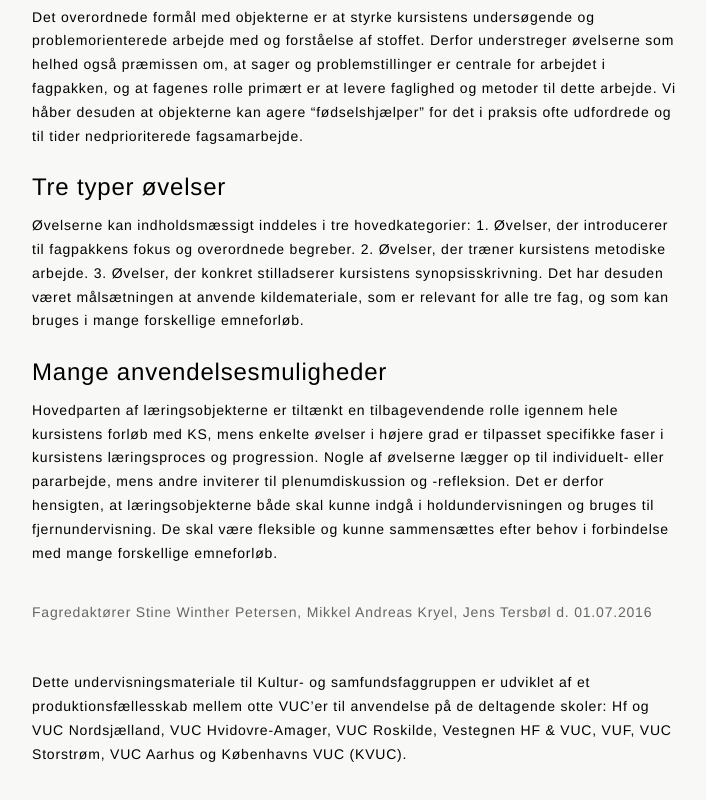
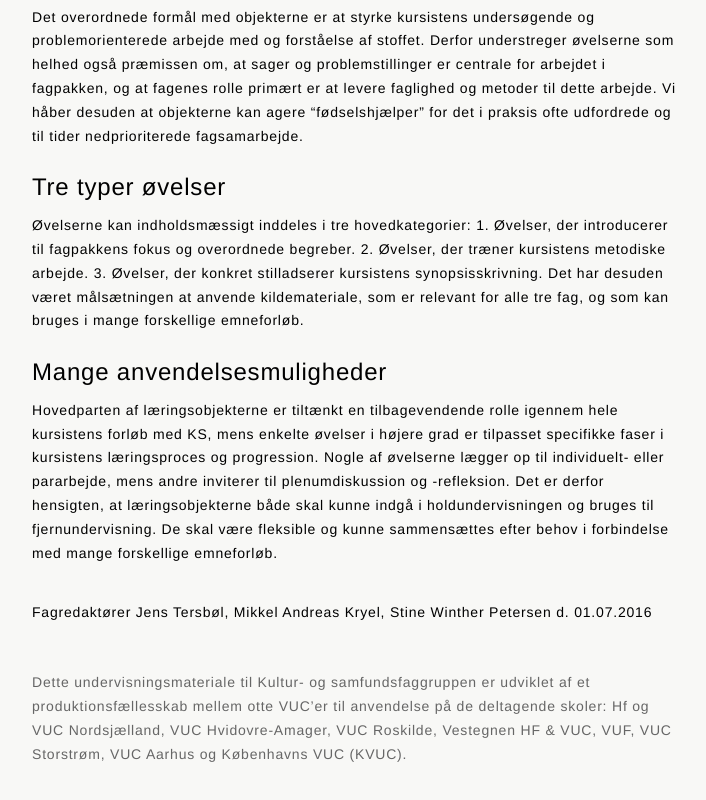
Before and after one commit to kvucEteam/ks, a plain HTML site: page om_materialerne.html in a window 1280 px wide. Shown: the part 326-1126 px from the top of the page, without its empty margins (240-946 px from the left). Drawn offline with Linux system fonts and the light colour scheme; files that its build step writes are made by us from their sources; a script that the page names is missing.

```diff
--- a/om_materialerne.html
+++ b/om_materialerne.html
@@ -46,10 +46,10 @@
 
             <br>
             <p>
-                <span style="color: #666">Fagredaktører Stine Winther Petersen, Mikkel Andreas Kryel, Jens Tersbøl d. 01.07.2016</span>
+                <span> Fagredaktører Jens Tersbøl, Mikkel Andreas Kryel, Stine Winther Petersen d. 01.07.2016</span>
             </p>
             <hr>
-            <p>
+            <p style="color: #666">
                 Dette undervisningsmateriale til Kultur- og samfundsfaggruppen er udviklet af et produktionsfællesskab mellem otte VUC’er til anvendelse på de deltagende skoler: Hf og VUC Nordsjælland, VUC Hvidovre-Amager, VUC Roskilde, Vestegnen HF & VUC, VUF, VUC Storstrøm, VUC Aarhus og Københavns VUC (KVUC).
             </p>
  <!--
```
